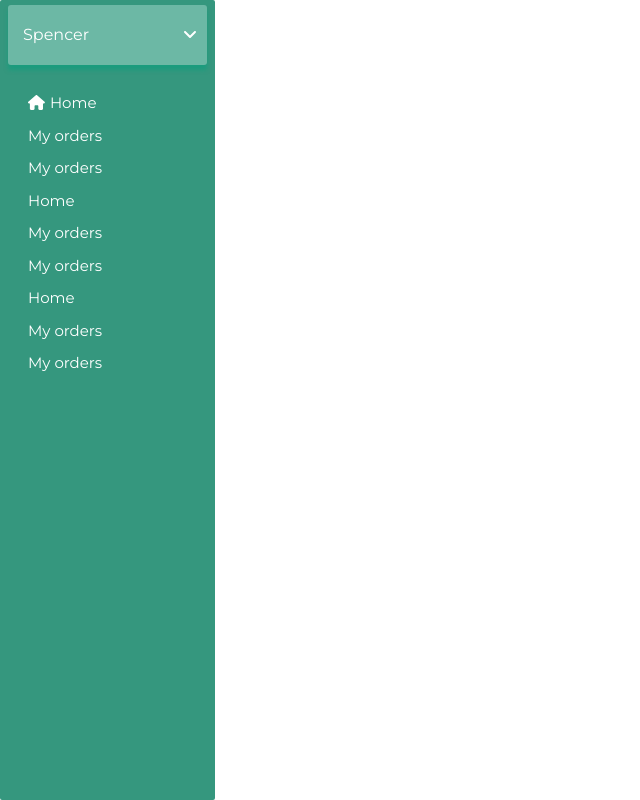
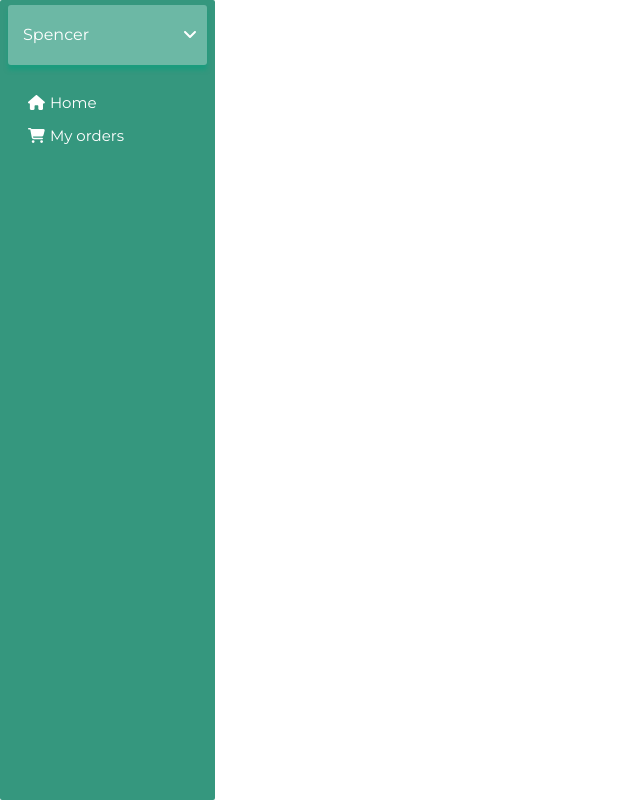
Before and after one commit to skabeo/xpress-frontend, a React (Vite) app: page / in a window 1280 px wide. Shown: the whole page, without its empty margins (0-640 px from the left). Built offline with nearby package versions, Linux system fonts and the light colour scheme; sample sign-in values are in the browser's storage.

Commit message:
Complete user side links

```diff
--- a/src/components/sidebar/Sidebar.jsx
+++ b/src/components/sidebar/Sidebar.jsx
@@ -5,19 +5,14 @@ import { FontAwesomeIcon } from '@fortawesome/react-fontawesome';
 import {
   faAngleDown,
   faAngleUp,
-  faHome
+  faHome,
+  faShoppingCart
 } from '@fortawesome/free-solid-svg-icons';
 
 const Sidebar = () => {
   const [angleIcon, setAngleIcon] = useState(false);
   return (
     <div className='sidebar-main-container'>
-      {/* On sidebar links available to normal user will be different and that of an admin
-      when the user is an admin we show a different set of links
-      do otherwise for a normal user
-
-      */}
-      {/* design side bar */}
       <div className='main-sidebar-user-name'>
         <div className='sidebar-user-name'>
           <p className='font-bold'>Spencer</p>
@@ -38,20 +33,15 @@ const Sidebar = () => {
       <div className='sidebar-links'>
         <ul>
           <li className='first-side-link'>
-            <FontAwesomeIcon className='icon' icon={faHome} />
-            <span className='icon sidebar-home'>Home</span>
+            <FontAwesomeIcon icon={faHome} />
+            <span className='sidebar-home'>Home</span>
           </li>
-          <li>My orders</li>
-          <li>My orders</li>
-          <li>Home</li>
-          <li>My orders</li>
-          <li>My orders</li>
-          <li>Home</li>
-          <li>My orders</li>
-          <li>My orders</li>
+          <li className='first-side-link'>
+            <FontAwesomeIcon className='side-order-icon' icon={faShoppingCart} />
+            <span className='side-orders'>My orders</span>
+          </li>
         </ul>
       </div>
-
     </div>
   )
 }
--- a/src/components/sidebar/styles/sidebar.css
+++ b/src/components/sidebar/styles/sidebar.css
@@ -53,11 +53,11 @@
 
 .sidebar-links {
   margin-top: 20px;
-  padding-left: 20px;
 }
 
 .sidebar-links li {
   padding: 5px 0;
+  padding-left: 20px;
   font-size: 15px
 }
 
@@ -65,11 +65,14 @@
   display: flex;
   align-items: center;
   gap: 5px;
+  cursor: pointer;
+  transition: all 0.2s;
+  border-radius: 2px;
 }
 
-/* .icon {
-  border: 1px solid;
-} */
+.first-side-link:hover {
+  background: #14876a
+}
 
 .sidebar-home {
   padding-top: 2px;
```
Also changed, not shown: src/assets/cart.png (added).
